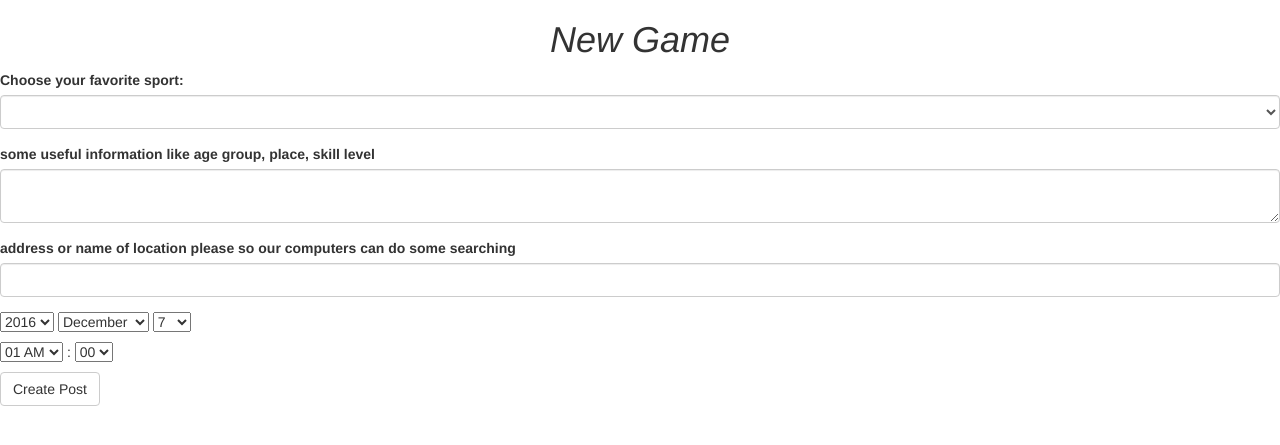
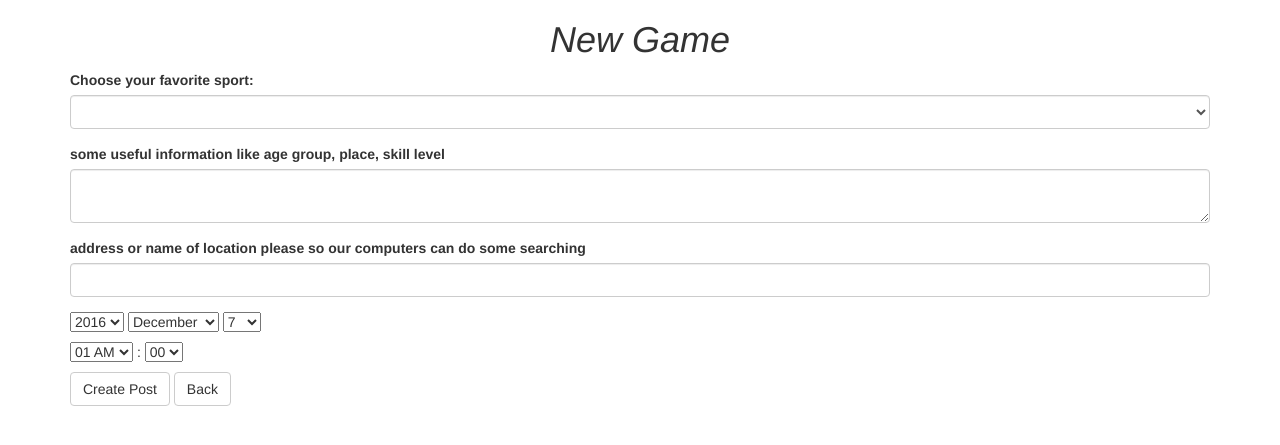
Before and after one commit to Jarevalo92/RecMe, a Rails app: page /posts/new in a window 1280 px wide. Shown: the top 445 px of the page. Run offline with Rails 7, Linux system fonts and the light colour scheme; style sheets or scripts are compiled from the project's sources; some libraries are stand-ins or nearby versions.

Commit message:
add back button to _form posts

```diff
--- a/app/views/posts/_form.html.erb
+++ b/app/views/posts/_form.html.erb
@@ -1,3 +1,4 @@
+<div class="container">
 <%= bootstrap_form_for(post, label_errors: true, inline_errors: true) do |f| %>
 <% f.alert_message "Please fix the errors below!" %>
   <% if post.errors.any? %>
@@ -39,5 +40,7 @@
 
   <div class="actions">
     <%= f.submit %>
+    <%= link_to 'Back', posts_path, class:"btn btn-default"%>
   </div>
 <% end %>
+</div>
```
Also changed, not shown: Gemfile.lock.
